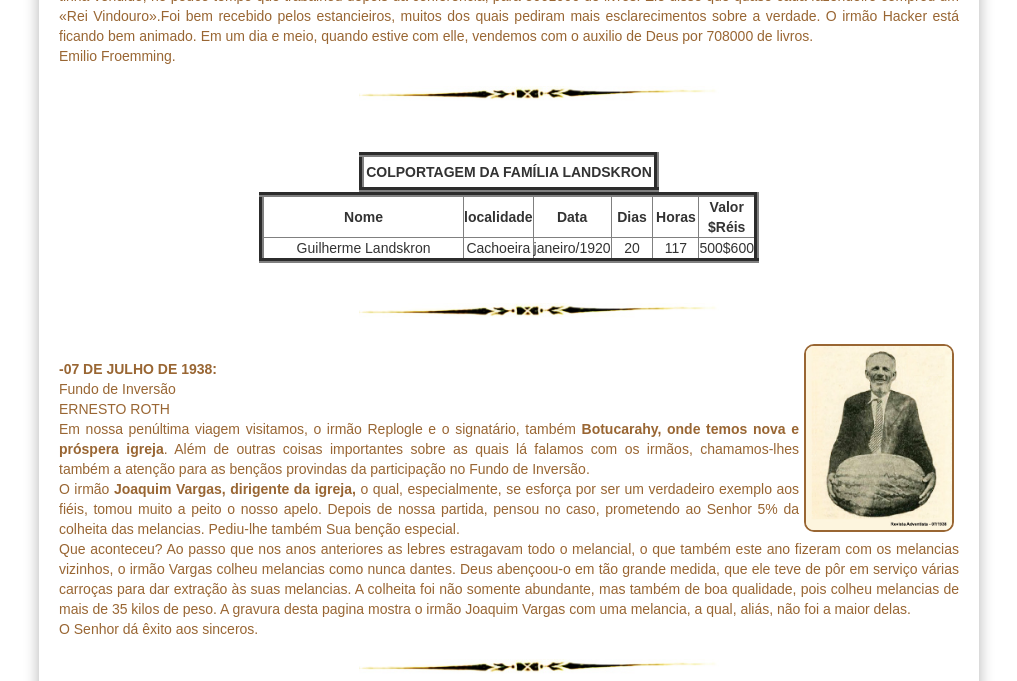
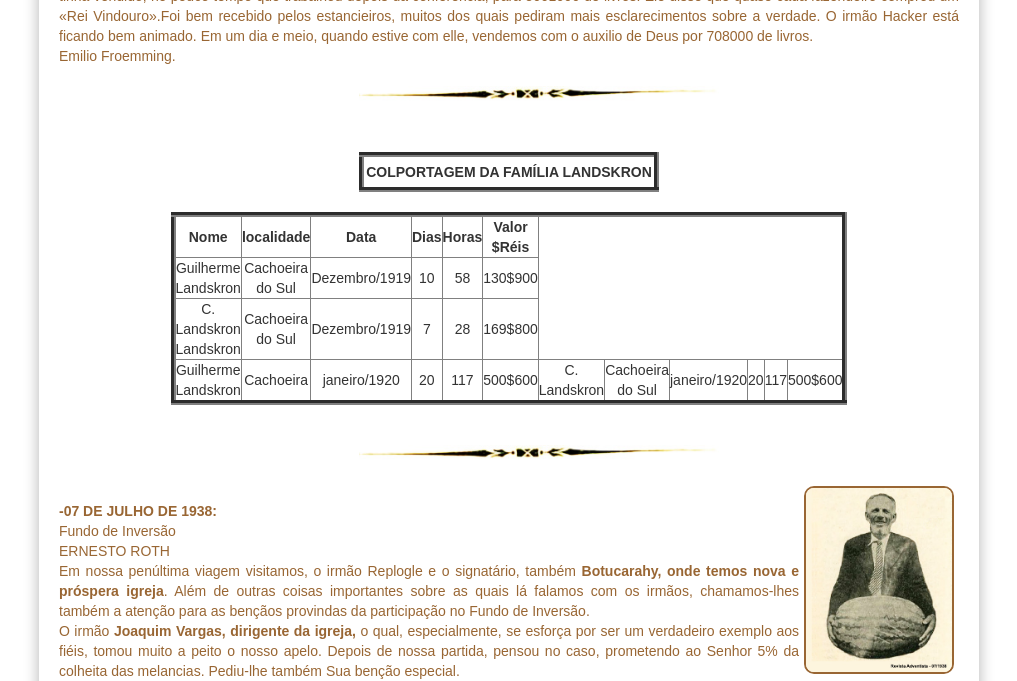
Before and after one commit to claudiovargas1955/claudiovargas1955.github.io, a Jekyll site: the page built from _pages/história-da-iasd-bosque.html, in a window 1280 px wide and 900 px high, scrolled down 1711 px, cut to the strip 0-681 px from the top of the window. Shown: the whole strip, without its empty margins (131-1148 px from the left). Built offline with Jekyll 4.4.1, drawn with Linux system fonts in a browser that asks for light colours; some web fonts are replaced.

Commit message:
Update história-da-iasd-bosque.html

```diff
--- a/_pages/história-da-iasd-bosque.html
+++ b/_pages/história-da-iasd-bosque.html
@@ -175,12 +175,38 @@ Emilio Froemming.<br>
 
         <tr>
            <td align="center" width="300px">Guilherme Landskron</td>
+           <td align="center" width="50px">Cachoeira do Sul</td>
+           <td align="center">Dezembro/1919</td>
+           <td align="center">10</td>
+           <td align="center">58</td>
+           <td align="center">130$900</td>
+        </tr>
+         <tr>
+           <td align="center" width="300px">C. Landskron Landskron</td>
+           <td align="center" width="50px">Cachoeira do Sul</td>
+           <td align="center">Dezembro/1919</td>
+           <td align="center">7</td>
+           <td align="center">28</td>
+           <td align="center">169$800</td>
+        </tr>
+
+        <tr>
+           <td align="center" width="300px">Guilherme Landskron</td>
            <td align="center" width="50px">Cachoeira</td>
            <td align="center">janeiro/1920</td>
            <td align="center">20</td>
            <td align="center">117</td>
+           <td align="center">500$600</td><br>
+           <td align="center" width="300px">C. Landskron</td>
+           <td align="center" width="50px">Cachoeira do Sul</td>
+           <td align="center">janeiro/1920</td>
+           <td align="center">20</td>
+           <td align="center">117</td>
            <td align="center">500$600</td>
+
         </tr>
+
+
 
        </table><br>
 
```
